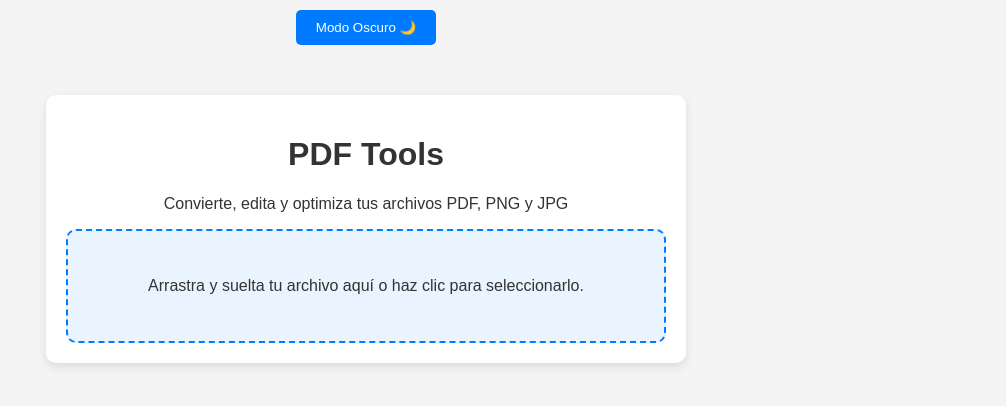
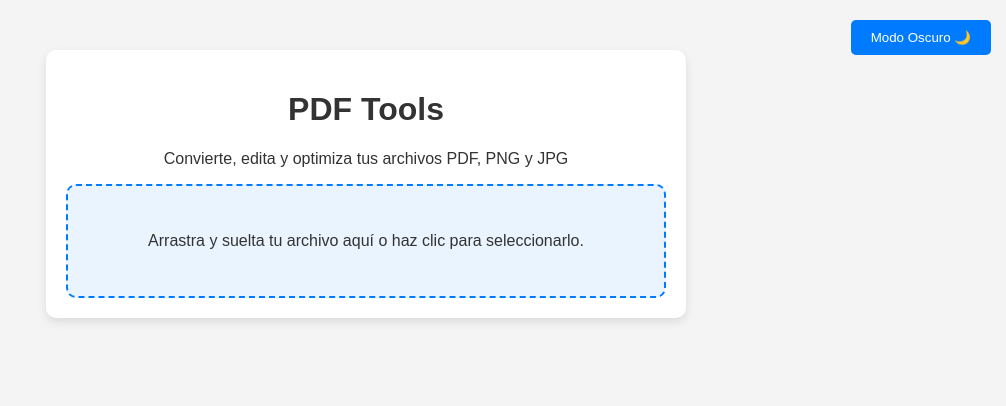
Before and after one commit to PetroGucci/PDF, a Flask app: page / in a window 1280 px wide. Shown: the top 406 px of the page, without its empty margins (274-1280 px from the left). Run offline with Flask 3, Linux system fonts and the light colour scheme.

Commit message:
Posicion del boton de modo oscuro cambiada

```diff
--- a/static/css/style.css
+++ b/static/css/style.css
@@ -54,6 +54,12 @@ button:hover {
     background: #0056b3;
 }
 
+#toggleDarkMode{
+    position: absolute;
+    top: 10px;
+    right: 15px;
+}
+
 /* === Modo Oscuro === */
 .dark-mode {
     background-color: #1e1e1e;
```
